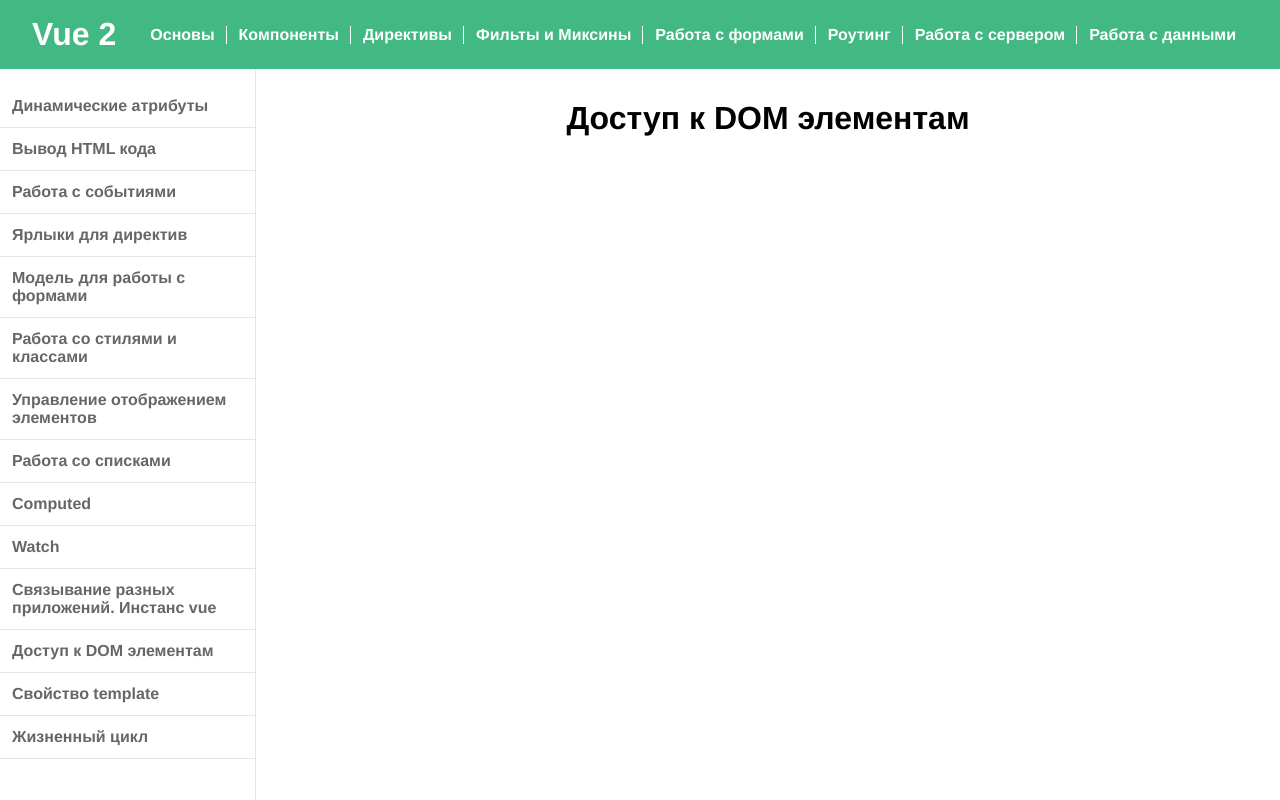
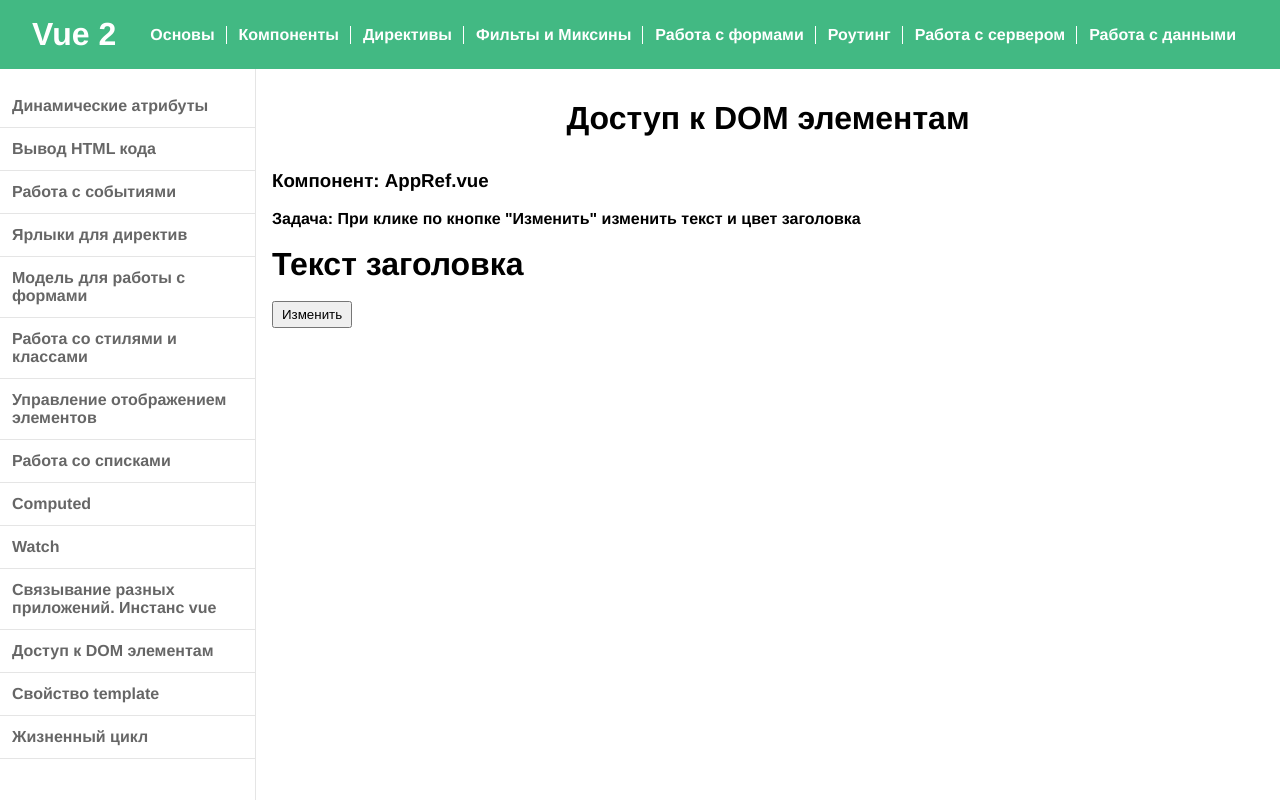
Before and after one commit to VladimirShadrov/vue2-repetition, a Vue app: page /ref in a window 1280 px wide. Built offline with nearby package versions, Linux system fonts and the light colour scheme.

Commit message:
Контент для Ref

```diff
--- a/src/components/base/pages/AppRef.vue
+++ b/src/components/base/pages/AppRef.vue
@@ -1,11 +1,37 @@
 <template>
   <div>
     <h1 class="content__theme-title">Доступ к DOM элементам</h1>
+    <br />
+
+    <h3>Компонент: AppRef.vue</h3>
+    <br />
+
+    <h4>Задача: При клике по кнопке "Изменить" изменить текст и цвет заголовка</h4>
+    <br />
+
+    <h1>{{ title }}</h1>
+    <br />
+
+    <button class="button">Изменить</button>
   </div>
 </template>
 
 <script>
-export default {};
+export default {
+  name: 'app-ref',
+  data() {
+    return {
+      title: 'Текст заголовка',
+      changed: true,
+    };
+  },
+  methods: {},
+};
 </script>
 
-<style></style>
+<style>
+.button {
+  padding: 4px 8px;
+  cursor: pointer;
+}
+</style>
--- a/src/components/base/pages/AppWatch.vue
+++ b/src/components/base/pages/AppWatch.vue
@@ -1,6 +1,6 @@
 <template>
   <div>
-    <h1 class="content__theme-title">Отслеживание изменений с watch</h1>
+    <h1 class="content__theme-title">Отслеживание изменений с Watch</h1>
     <br />
 
     <h3>Компонент: AppWatch.vue</h3>
```
